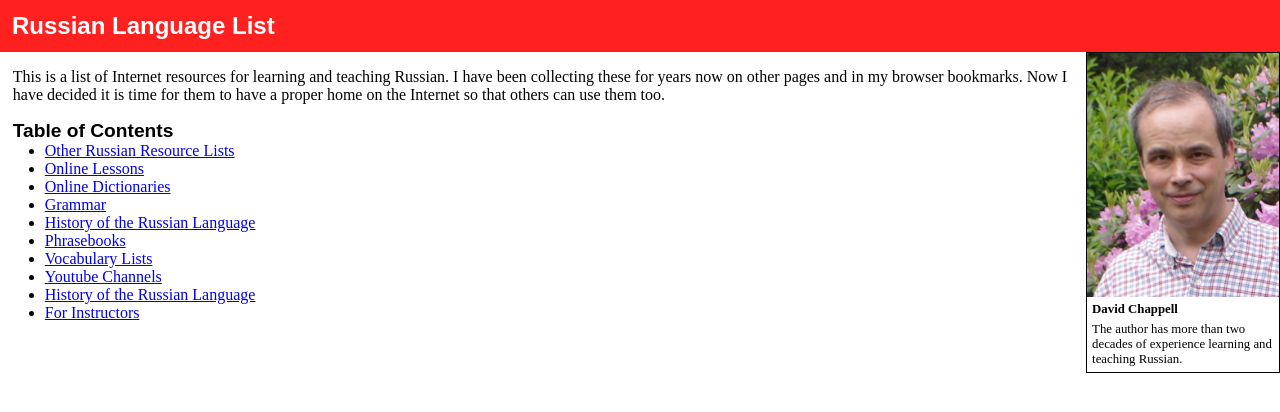
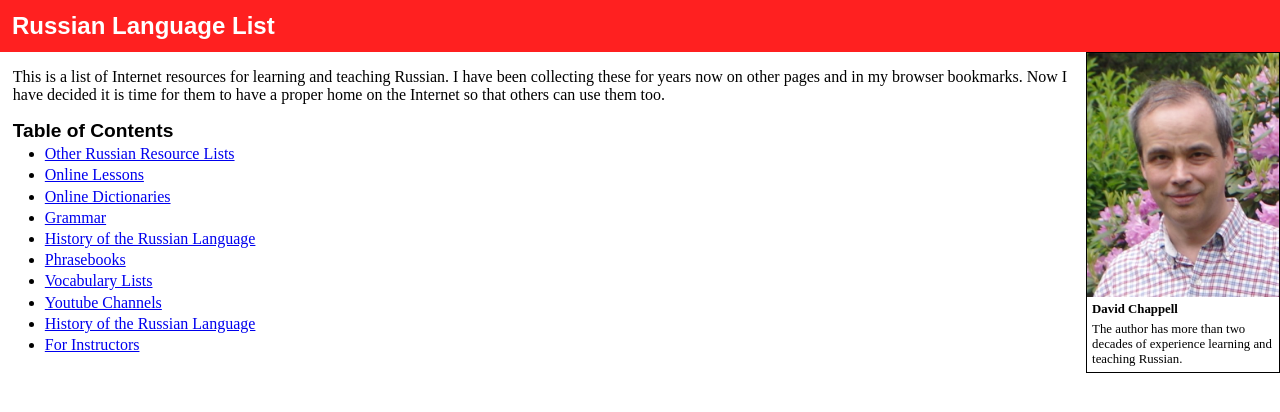
Before and after one commit to david672orford/russian-language-list, a Jekyll site: the page built from index.md, in a window 1280 px wide. Shown: the top 412 px of the page. Built offline with Jekyll 4.4.1, drawn with Linux system fonts in a browser that asks for light colours; our own code applies the rules of GitHub Pages for plain Markdown files.

Commit message:
Increased list item spacing

```diff
--- a/assets/css/style.css
+++ b/assets/css/style.css
@@ -32,6 +32,9 @@ H1 A {
 UL {
 	padding-left: 2em;
 	}
+LI {
+	margin: .2em 0;
+	}
 
 DIV.author_box {
 	margin: 0 0 .3em .3em;
```
